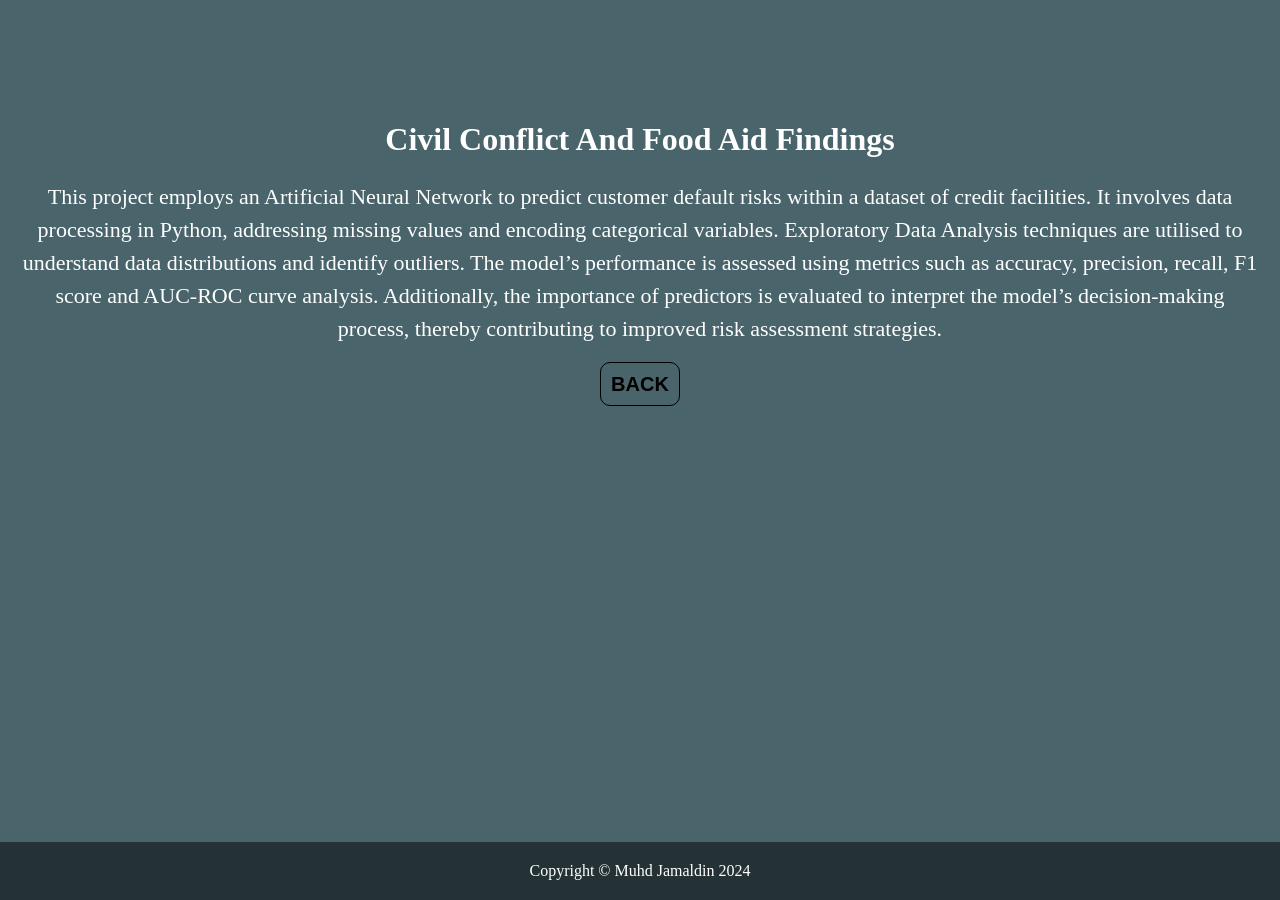
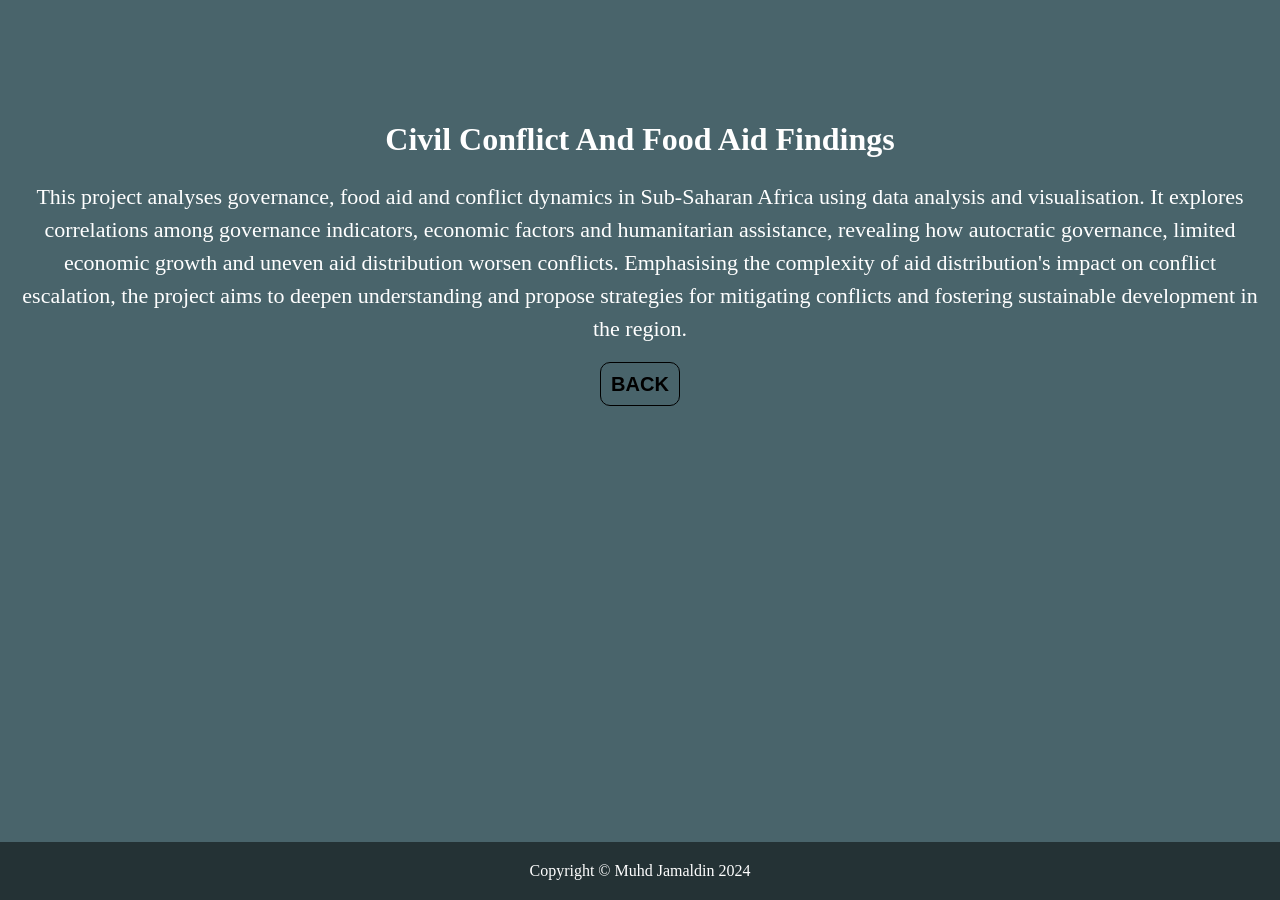
Before and after one commit to Md-Khid/Md-Khid, a Jekyll site: the page 5.html, which Jekyll copies as it is, in a window 1280 px wide. Built offline with Jekyll 4.4.1, drawn with Linux system fonts in a browser that asks for light colours.

Commit message:
Update 5.html

```diff
--- a/5.html
+++ b/5.html
@@ -70,12 +70,12 @@
 <!-- Main Content -->
 <div class="container">
     <!-- Your main content goes here -->
-    <p>This project employs an Artificial Neural Network to predict customer default risks within a dataset of
-              credit facilities. It involves data processing in Python, addressing missing values and encoding categorical
-              variables. Exploratory Data Analysis techniques are utilised to understand data distributions and identify
-              outliers. The model’s performance is assessed using metrics such as accuracy, precision, recall, F1 score and
-              AUC-ROC curve analysis. Additionally, the importance of predictors is evaluated to interpret the model’s
-              decision-making process, thereby contributing to improved risk assessment strategies.
+    <p>This project analyses governance, food aid and conflict dynamics in Sub-Saharan Africa using data analysis
+              and visualisation. It explores correlations among governance indicators, economic factors and humanitarian
+              assistance, revealing how autocratic governance, limited economic growth and uneven aid distribution worsen
+              conflicts. Emphasising the complexity of aid distribution's impact on conflict escalation, the project aims
+              to deepen understanding and propose strategies for mitigating conflicts and fostering sustainable development
+              in the region.
     </p>
     <!-- Back Button -->
     <p style="text-align: center;">
```
